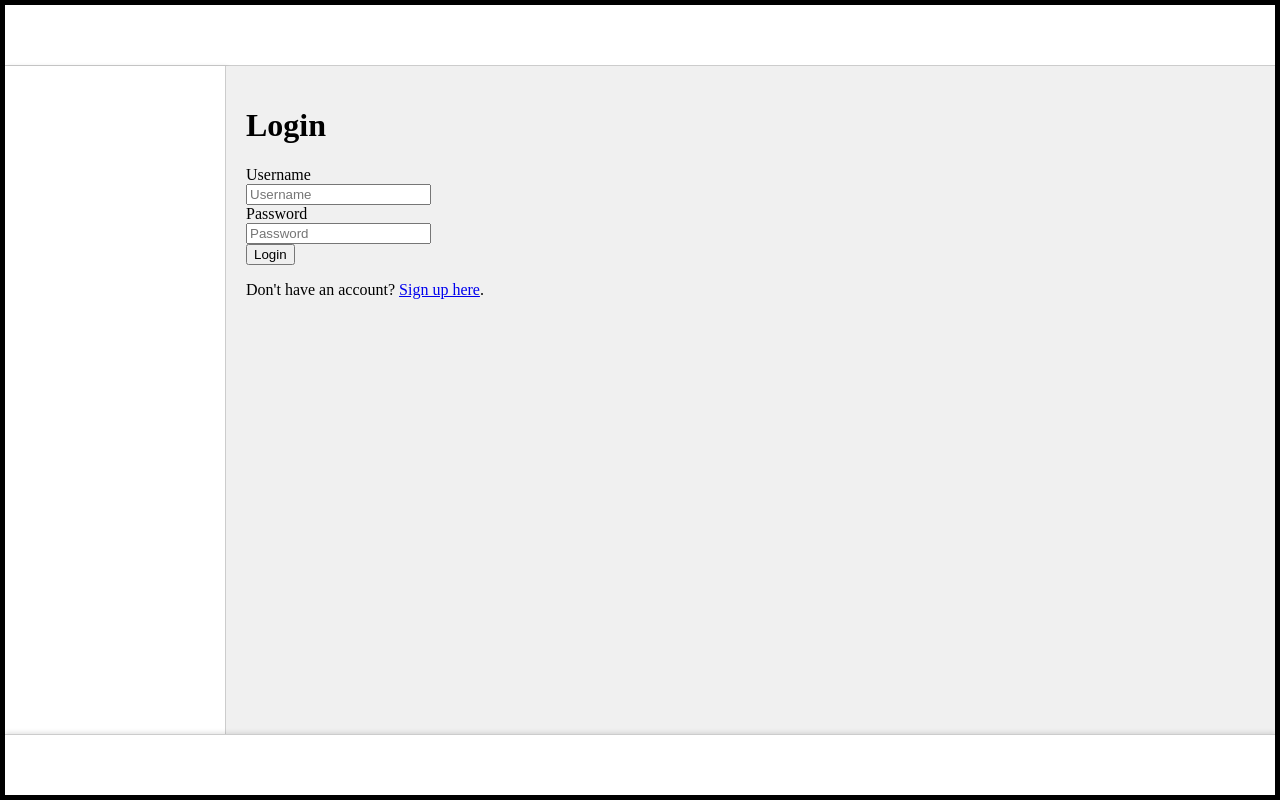
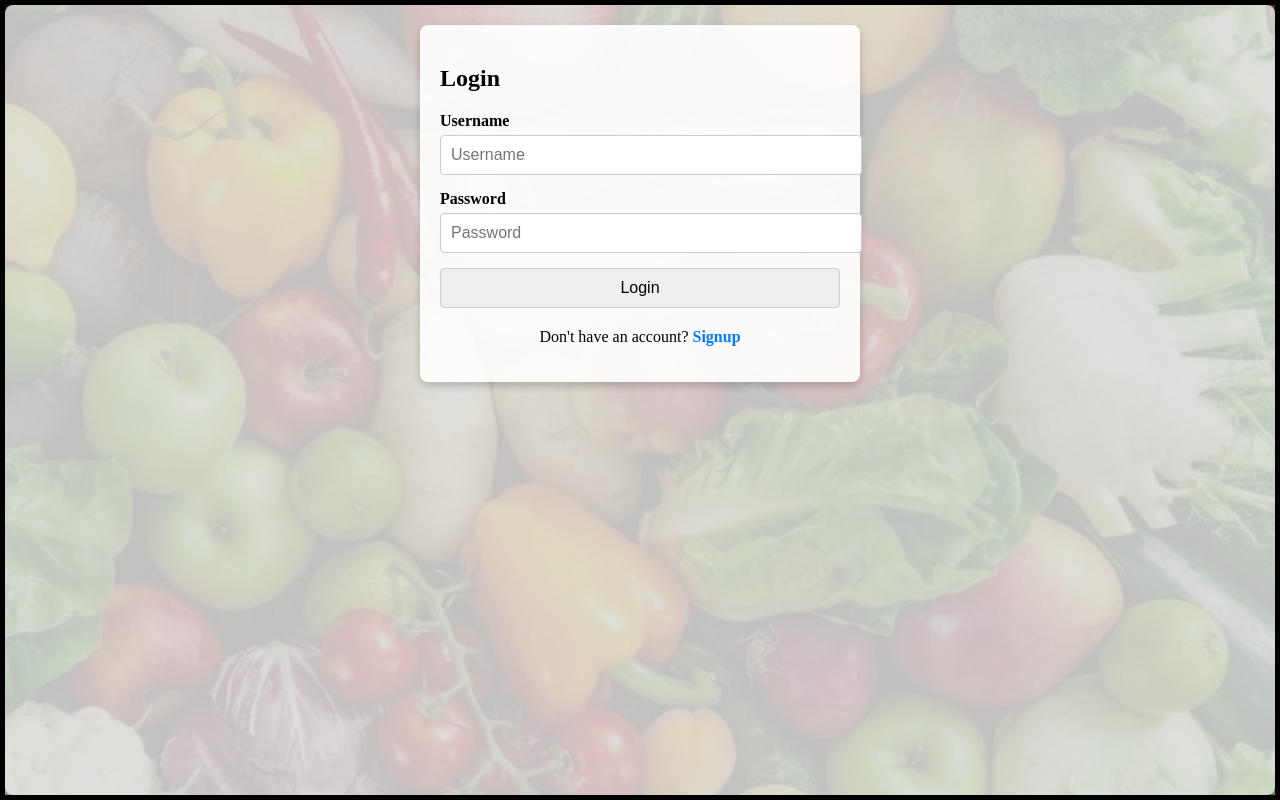
Before and after one commit to leroykariuki/ecommerce, a Flask app: page /login in a window 1280 px wide. Run offline with Flask 3, Linux system fonts and the light colour scheme.

Commit message:
login page

```diff
--- a/app.py
+++ b/app.py
@@ -78,7 +78,7 @@ def login():
 @app.route('/dashboard', methods=['GET', 'POST'])
 @login_required
 def dashboard():
-    return render_template('dashboard.html')
+    return render_template('index.html')
 
 
 @app.route('/logout', methods=['GET', 'POST'])
--- a/static/styles.css
+++ b/static/styles.css
@@ -1,12 +1,32 @@
+/* General body styles */
 body {
     margin: 0;
     padding: 0;
     box-sizing: border-box;
-    background-color: #f0f0f0; /* Light grey background for content area */
     height: 100vh;
     display: flex;
     flex-direction: column;
     border: 5px solid black; /* Outstanding border */
+    background-color: #f0f0f0; /* Default background color */
+}
+
+/* Overlay for login and register pages */
+.overlay {
+    position: fixed;
+    top: 0;
+    left: 0;
+    width: 100%;
+    height: 100%;
+    background: rgba(0, 0, 0, 0.4); /* Dark overlay with 40% opacity */
+    z-index: -1; /* Place it behind the content */
+}
+
+/* Apply background image for login and register pages */
+.bg-image {
+    background-image: url('/static/images/food-groceries.jpg'); /* Path to the background image */
+    background-size: cover; /* Cover the entire body */
+    background-position: center; /* Center the image */
+    background-repeat: no-repeat; /* Prevent image repetition */
 }
 
 /* Navbar styles */
@@ -34,8 +101,9 @@ nav {
 /* Main content area */
 .content {
     flex-grow: 1;
-    background-color: #f0f0f0; /* Light grey background for the content area */
+    background-color: rgba(240, 240, 240, 0.8); /* Light grey background with opacity for content area */
     padding: 20px;
+    border-radius: 8px; /* Rounded corners for content area */
 }
 
 /* Footer styles */
@@ -45,3 +113,80 @@ footer {
     border-top: 1px solid #ccc; /* Very subtle, lighter grey top border */
     box-shadow: 0px -2px 4px rgba(0, 0, 0, 0.1); /* Subtle shadow for depth */
 }
+
+/* Form Styling */
+.login-form, .register-form {
+    max-width: 400px;
+    margin: auto;
+    padding: 20px;
+    background: rgba(255, 255, 255, 0.9); /* Slightly transparent white background */
+    border-radius: 8px;
+    box-shadow: 0 4px 8px rgba(0, 0, 0, 0.2); /* More pronounced shadow */
+}
+
+/* Form group styling */
+.form-group {
+    margin-bottom: 15px;
+}
+
+.form-group label {
+    display: block;
+    margin-bottom: 5px;
+    font-weight: bold;
+}
+
+.form-group input {
+    width: 100%;
+    padding: 10px;
+    border: 1px solid #ccc;
+    border-radius: 4px;
+    font-size: 16px;
+}
+
+.form-group input:focus {
+    border-color: #007bff;
+    outline: none;
+    box-shadow: 0 0 5px rgba(0, 123, 255, 0.3);
+}
+
+.form-group .fa {
+    position: absolute;
+    margin-left: 10px;
+    margin-top: 10px;
+    color: #007bff;
+}
+
+.form-group .input-container {
+    position: relative;
+}
+
+.form-group button {
+    width: 100%;
+    padding: 10px;
+    border: none;
+    border-radius: 4px;
+    background-color: #007bff;
+    color: white;
+    font-size: 16px;
+    cursor: pointer;
+    transition: background-color 0.3s ease;
+}
+
+.form-group button:hover {
+    background-color: #0056b3;
+}
+
+.form-footer {
+    text-align: center;
+    margin-top: 20px;
+}
+
+.form-footer a {
+    color: #007bff;
+    text-decoration: none;
+    font-weight: bold;
+}
+
+.form-footer a:hover {
+    text-decoration: underline;
+}
--- a/templates/login.html
+++ b/templates/login.html
@@ -5,40 +5,31 @@
     <meta name="viewport" content="width=device-width, initial-scale=1.0">
     <title>Login</title>
     <link rel="stylesheet" href="{{ url_for('static', filename='styles.css') }}">
+    <link rel="stylesheet" href="https://cdnjs.cloudflare.com/ajax/libs/font-awesome/6.0.0-beta3/css/all.min.css">
 </head>
-<body>
-
-    <!-- Navigation Bar -->
-    <nav></nav>
-
-    <!-- Main Layout -->
-    <div class="main-layout">
-        <!-- Sidebar -->
-        <aside class="sidebar"></aside>
-
-        <!-- Main Content -->
-        <div class="content">
-            <h1>Login</h1>
-            <form method="POST" action="{{ url_for('login') }}">
+<body class="bg-image">
+    <div class="overlay"></div>
+    <div class="content">
+        <div class="login-form">
+            <h2>Login</h2>
+            <form method="POST" action="">
                 {{ form.hidden_tag() }}
-                <div>
-                    {{ form.username.label }}<br>
-                    {{ form.username() }}
+                <div class="form-group">
+                    {{ form.username.label() }}
+                    {{ form.username(class="form-control") }}
                 </div>
-                <div>
-                    {{ form.password.label }}<br>
-                    {{ form.password() }}
+                <div class="form-group">
+                    {{ form.password.label() }}
+                    {{ form.password(class="form-control") }}
                 </div>
-                <div>
-                    {{ form.submit() }}
+                <div class="form-group">
+                    {{ form.submit(class="btn btn-primary") }}
+                </div>
+                <div class="form-footer">
+                    <p>Don't have an account? <a href="{{ url_for('register') }}">Signup</a></p>
                 </div>
             </form>
-            <p>Don't have an account? <a href="{{ url_for('register') }}">Sign up here</a>.</p>
         </div>
     </div>
-
-    <!-- Footer -->
-    <footer></footer>
-
 </body>
 </html>
```
Also changed, not shown: other parts of static/styles.css (+47 -0 lines), templates/index.html (+19 -3 lines), templates/register.html (+19 -28 lines), database.db, static/images/food-groceries.jpg (added).
